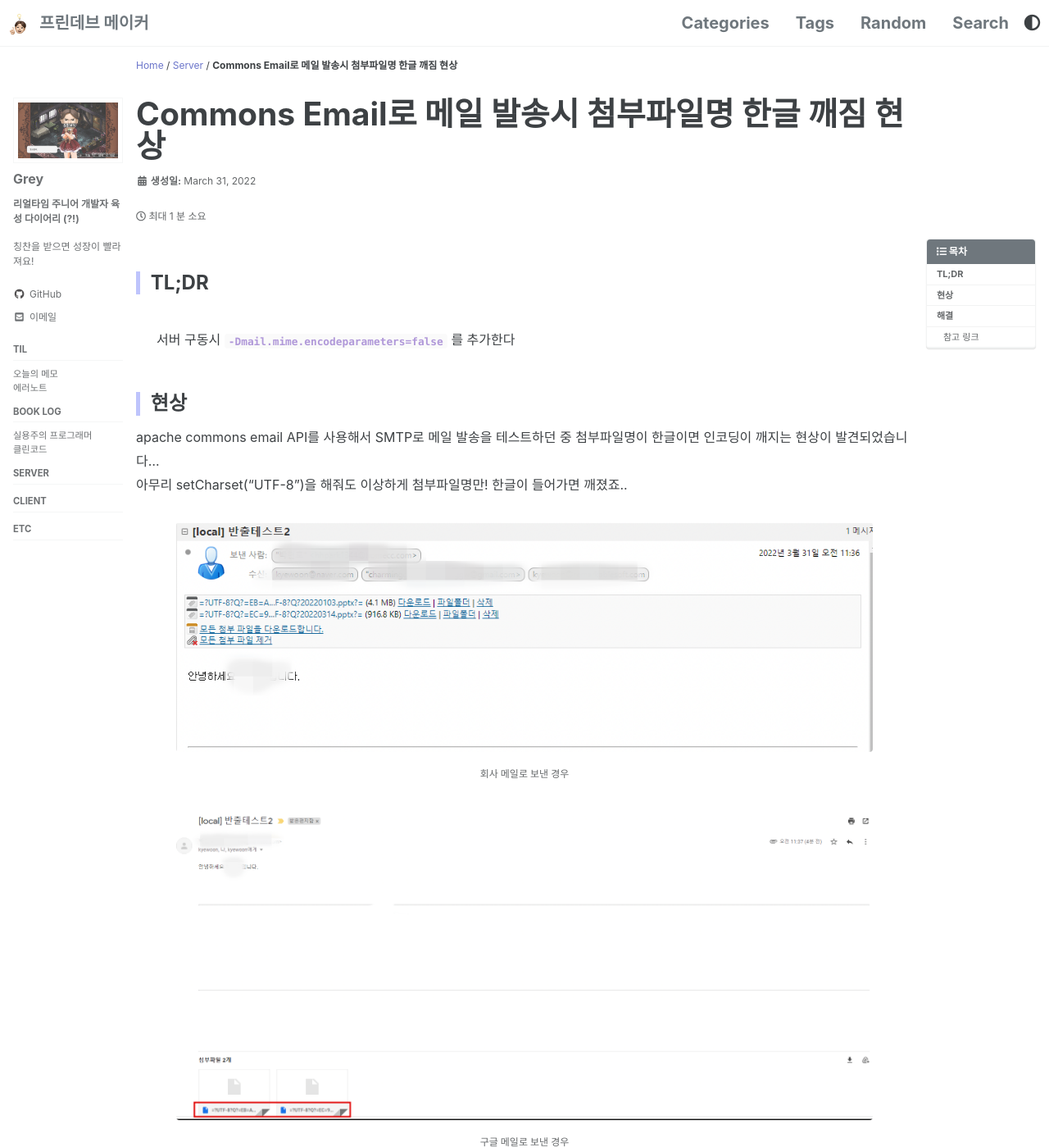
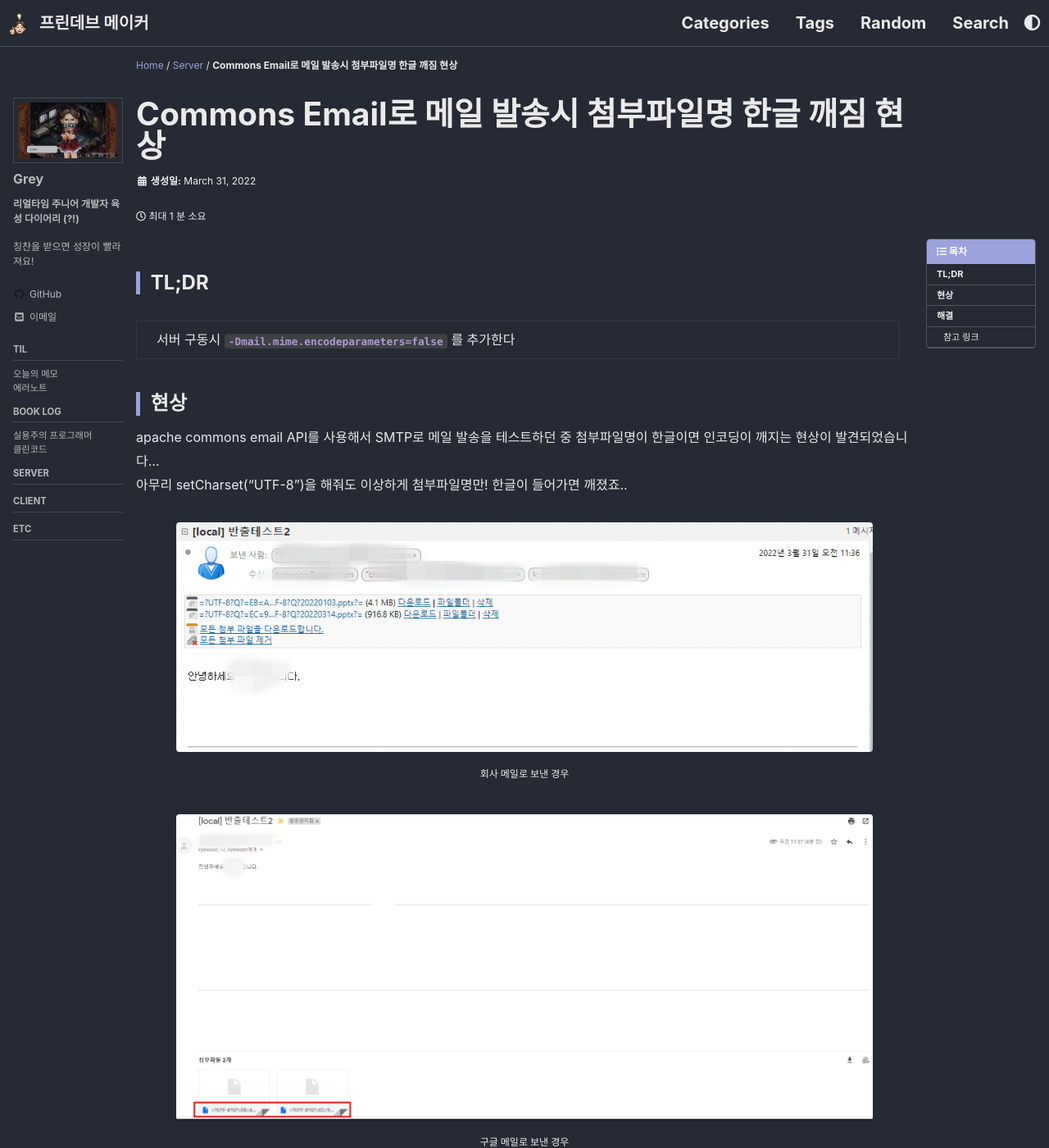
Before and after one commit to grey920/grey920.github.io, a Jekyll site: the page built from _posts/2022-03-31-attachment_encoding.md, in a window 1280 px wide and 1400 px high. Shown: the whole window at 82% size. Built offline with Jekyll 4.4.1, drawn with Linux system fonts in a browser that asks for light colours; cached includes are drawn as plain includes; some web fonts are replaced; comment, search, counter and statistics services are not loaded.

Commit message:
기본값을 다크모드로 설정

```diff
--- a/_config.yml
+++ b/_config.yml
@@ -13,8 +13,8 @@
 # theme                  : "minimal-mistakes-jekyll"
 # remote_theme           : "mmistakes/minimal-mistakes"
 # add dark theme toggle (https://github.com/VladimirSiv/VladimirSiv.github.io/tree/3985fe26e6a9572098945b7b5409bb6e540529a4)
-minimal_mistakes_skin: "default" # "air", "aqua", "contrast", "dark", "dirt", "neon", "mint", "plum", "sunrise"
-minimal_mistakes_skin2   : "dark"
+minimal_mistakes_skin: "dark" # "air", "aqua", "contrast", "dark", "dirt", "neon", "mint", "plum", "sunrise"
+minimal_mistakes_skin2   : "default"
 
 # Site Settings
 locale: "ko-KR"
```
